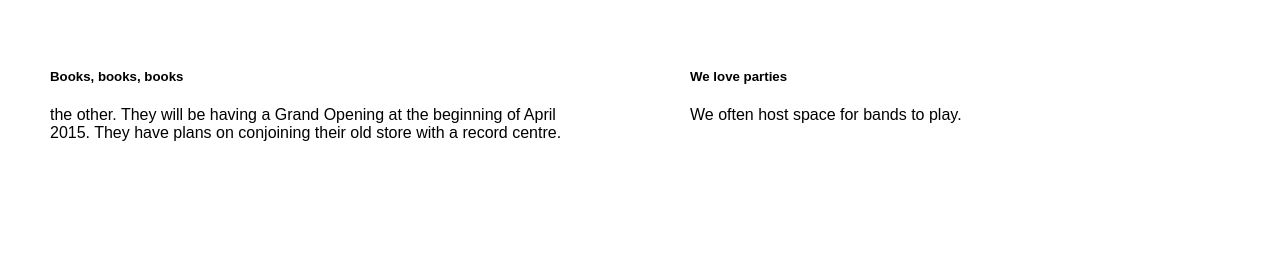
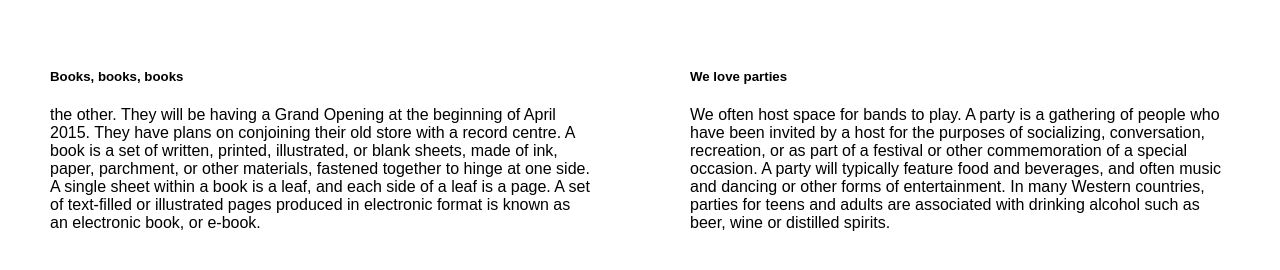
Before and after one commit to heathermcd12/exercise-icon, a plain HTML site: page index.html in a window 1280 px wide. Shown: the part 266-536 px from the top of the page. Drawn offline with Linux system fonts and the light colour scheme; some icons are missing.

Commit message:
feat(html) add text
Added definitions to the site.

```diff
--- a/index.html
+++ b/index.html
@@ -21,14 +21,14 @@
 
             <div class="about gutter unit unit-xs-1 unit-s-1 unit-m-1-2 unit-l-1-2">
                 <h5 class="pad-t push-1">Books, books, books</h5>
-                    <p>the other. They will be having a Grand Opening at the beginning of April 2015. They have plans on conjoining their old store with a record centre.</p>
+                    <p>the other. They will be having a Grand Opening at the beginning of April 2015. They have plans on conjoining their old store with a record centre. A book is a set of written, printed, illustrated, or blank sheets, made of ink, paper, parchment, or other materials, fastened together to hinge at one side. A single sheet within a book is a leaf, and each side of a leaf is a page. A set of text-filled or illustrated pages produced in electronic format is known as an electronic book, or e-book.</p>
 
             </div>
 
             <div class="about gutter unit unit-xs-1 unit-s-1 unit-m-1-2 unit-1-2">
                 <h5 class="pad-t-2 push-1">We love parties</h5>
 
-                <p>We often host space for bands to play.</p>
+                <p>We often host space for bands to play. A party is a gathering of people who have been invited by a host for the purposes of socializing, conversation, recreation, or as part of a festival or other commemoration of a special occasion. A party will typically feature food and beverages, and often music and dancing or other forms of entertainment. In many Western countries, parties for teens and adults are associated with drinking alcohol such as beer, wine or distilled spirits.</p>
             </div>
         </div>
 
```
